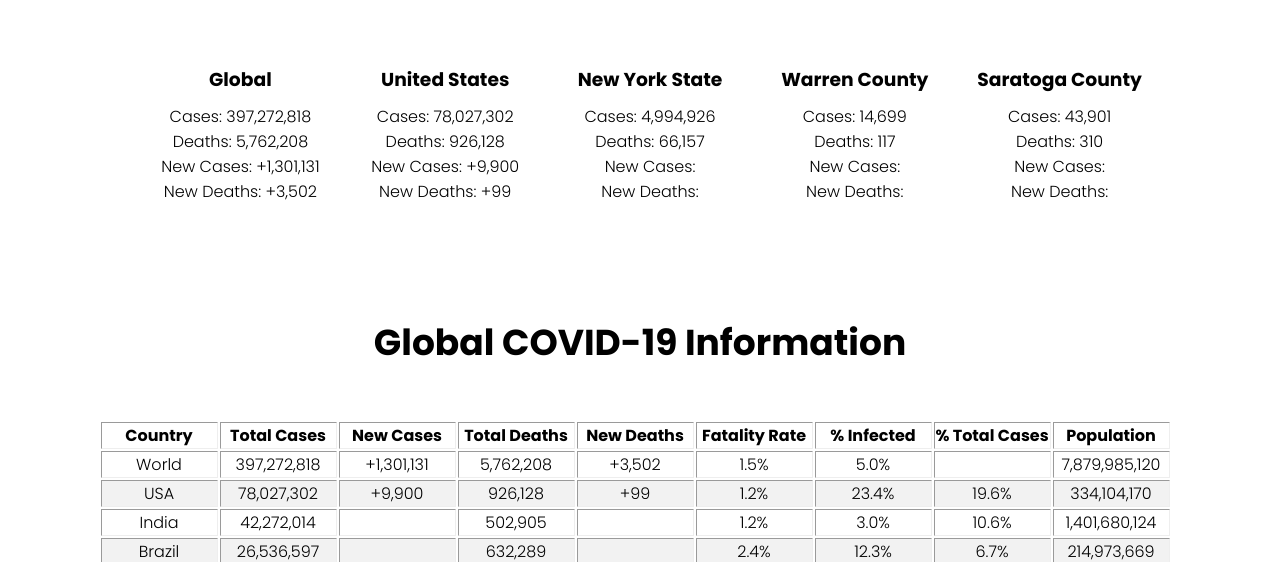
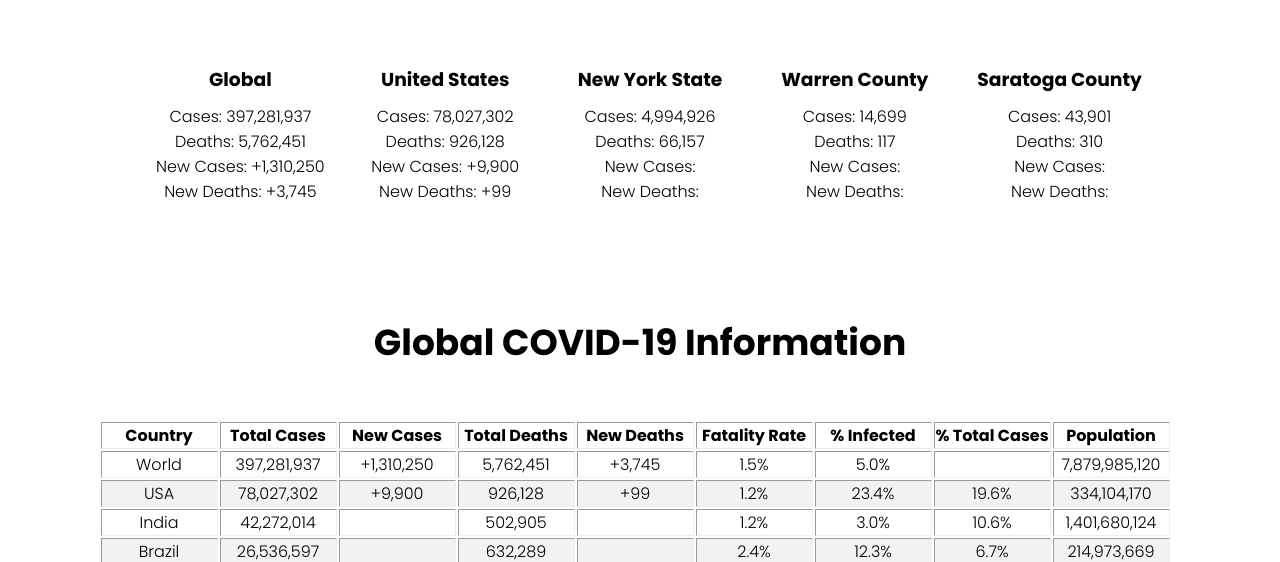
Before and after one commit to Pasin3ru/Tracking-COVID-19, a Jekyll site: the page built from index.html, in a window 1280 px wide and 900 px high, scrolled down 898 px. Shown: the part 155-717 px from the top of the window. Built offline with Jekyll 4.4.1, drawn with Linux system fonts in a browser that asks for light colours.

Commit message:
update data

```diff
--- a/_data/saratoga_county_data.json
+++ b/_data/saratoga_county_data.json
@@ -1 +1 @@
-{"0":{"Total Cases: ":"43,901 ","Total Deaths: ":"310 ","New Cases: ":"","New Deaths: ":" "}}
+{"0":{"Total Cases: ":"43,901 ","Total Deaths: ":"310  ","New Cases: ":"","New Deaths: ":" "}}
--- a/_data/world_total_data.json
+++ b/_data/world_total_data.json
@@ -1 +1 @@
-{"0":{"Total Cases: ":"397,272,818","Total Deaths: ":"5,762,208","New Cases: ":"+1,301,131","New Deaths: ":"+3,502"}}
+{"0":{"Total Cases: ":"397,281,937","Total Deaths: ":"5,762,451","New Cases: ":"+1,310,250","New Deaths: ":"+3,745"}}
--- a/_includes/hospital-tables/global_data.html
+++ b/_includes/hospital-tables/global_data.html
@@ -15,10 +15,10 @@
   <tbody>
     <tr>
       <td>World</td>
-      <td>397,272,818</td>
-      <td>+1,301,131</td>
-      <td>5,762,208</td>
-      <td>+3,502</td>
+      <td>397,281,937</td>
+      <td>+1,310,250</td>
+      <td>5,762,451</td>
+      <td>+3,745</td>
       <td>1.5%</td>
       <td>5.0%</td>
       <td></td>
@@ -224,10 +224,10 @@
     </tr>
     <tr>
       <td>South Africa</td>
-      <td>3,623,962</td>
-      <td></td>
-      <td>95,835</td>
-      <td></td>
+      <td>3,625,190</td>
+      <td>+1,228</td>
+      <td>96,021</td>
+      <td>+186</td>
       <td>2.6%</td>
       <td>6.0%</td>
       <td>0.9%</td>
@@ -301,10 +301,10 @@
     </tr>
     <tr>
       <td>Canada</td>
-      <td>3,125,330</td>
-      <td></td>
-      <td>34,722</td>
-      <td></td>
+      <td>3,131,710</td>
+      <td>+6,380</td>
+      <td>34,771</td>
+      <td>+49</td>
       <td>1.1%</td>
       <td>8.2%</td>
       <td>0.8%</td>
@@ -873,12 +873,12 @@
     </tr>
     <tr>
       <td>Moldova</td>
-      <td>467,271</td>
-      <td></td>
-      <td>10,768</td>
-      <td></td>
+      <td>468,782</td>
+      <td>+1,511</td>
+      <td>10,776</td>
+      <td>+8</td>
       <td>2.3%</td>
-      <td>11.6%</td>
+      <td>11.7%</td>
       <td>0.1%</td>
       <td>4,018,979</td>
     </tr>
```
